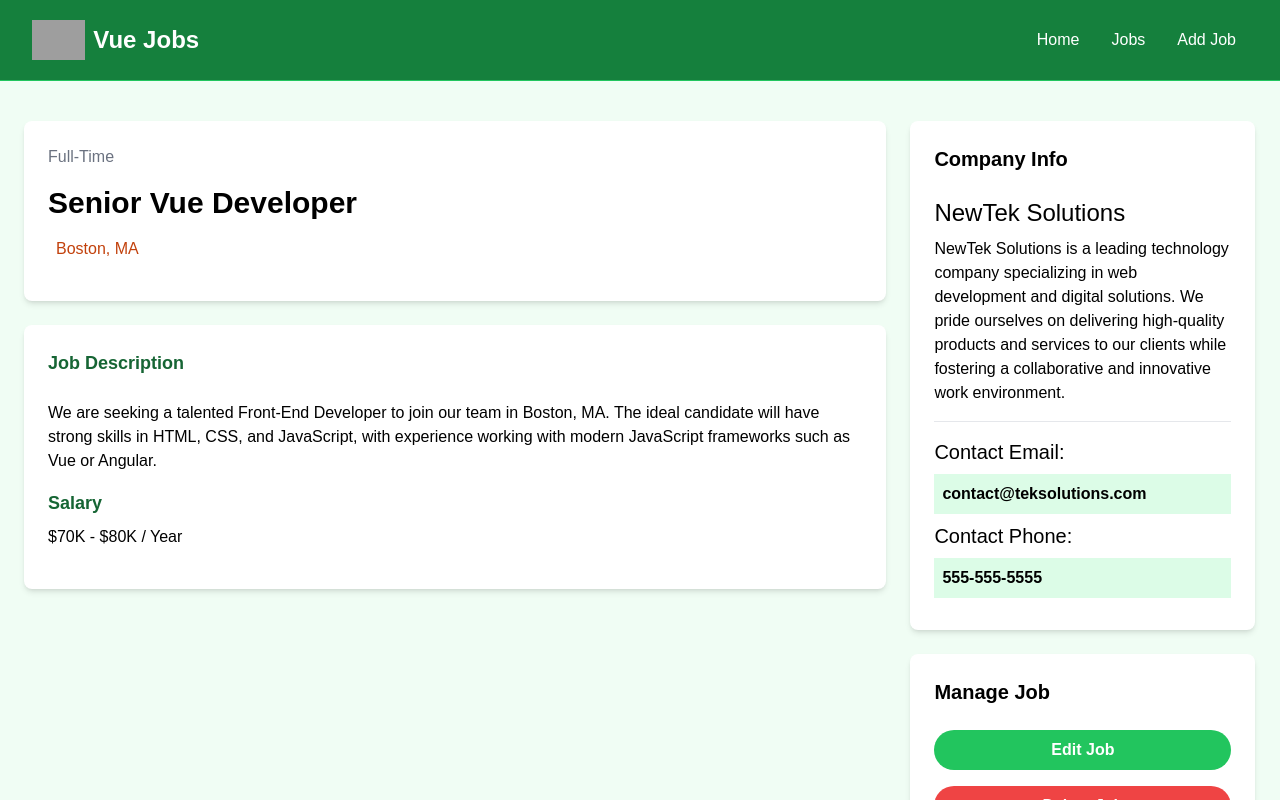
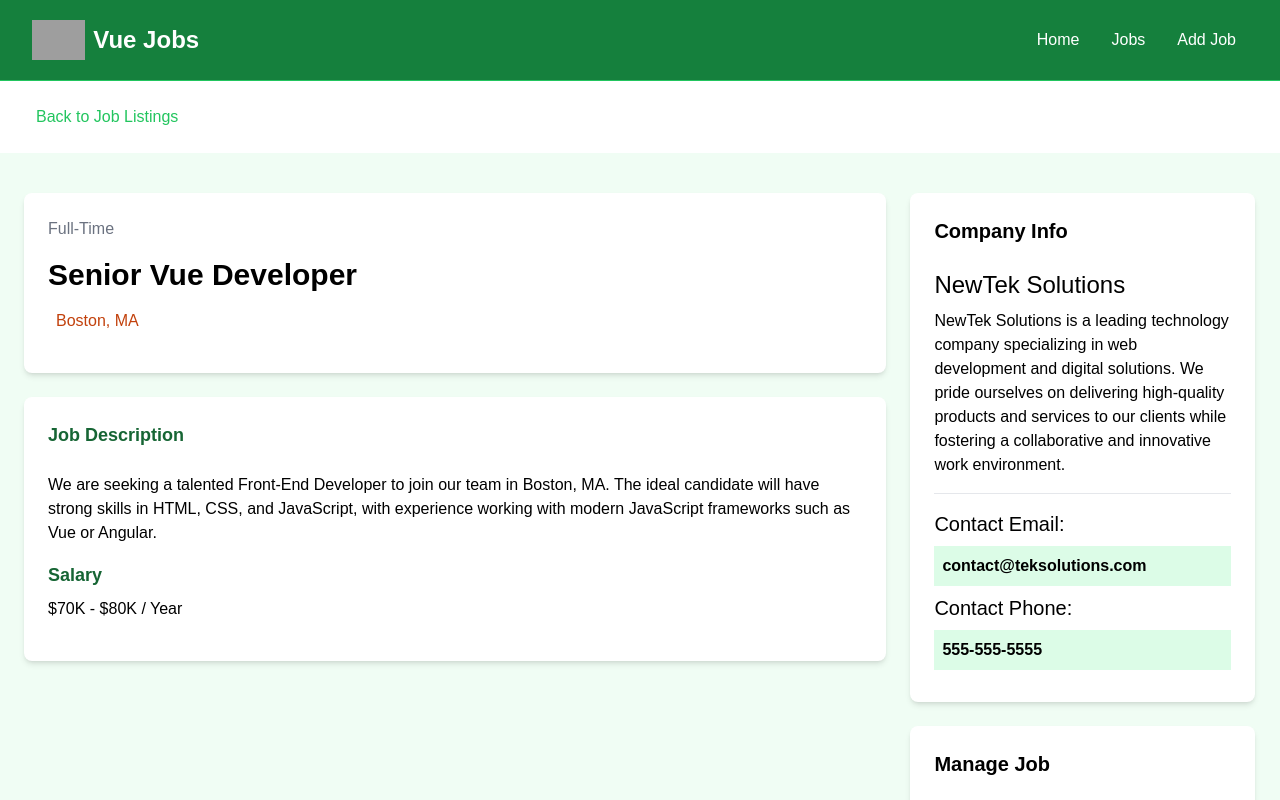
Before and after one commit to 70928manson/vue-pratice-board, a Vue app: page /jobs/1 in a window 1280 px wide. Shown: the top 800 px of the page. Built offline with nearby package versions, Linux system fonts and the light colour scheme; data requests are answered from the project's data file; grey boxes are pictures that could not be loaded; the HTML template or start-up script is replaced by a standard one.

Commit message:
feat: job page add BackButton component

```diff
--- /dev/null
+++ b/src/components/BackButton.vue
@@ -0,0 +1,14 @@
+<script setup>
+import { RouterLink } from 'vue-router';
+</script>
+
+<template>
+    <section>
+        <div class="container m-auto py-6 px-6">
+            <RouterLink to="/jobs" class="text-green-500 hover:text-green-600 flex items-center">
+                <i class="pi pi-arrow-circle-left mr-3"></i>
+                Back to Job Listings
+            </RouterLink>
+        </div>
+    </section>
+</template>
--- a/src/views/JobView.vue
+++ b/src/views/JobView.vue
@@ -1,5 +1,6 @@
 <script setup>
 import PulseLoader from 'vue-spinner/src/PulseLoader.vue';
+import BackButton from '@/components/BackButton.vue';
 import { reactive, onMounted } from 'vue';
 import { useRoute, RouterLink } from 'vue-router';
 import axios from 'axios';
@@ -26,9 +27,7 @@
 </script>
 
 <template>
-    <div v-if="state.isLoading" class="text-center text-gray-500 py-6">
-        <PulseLoader />
-    </div>
+    <BackButton />
     <section v-if="!state.isLoading" class="bg-green-50">
         <div class="container m-auto py-10 px-6">
             <div class="grid grid-cols-1 md:grid-cols-70/30 w-full gap-6">
@@ -101,5 +100,4 @@
     <div v-else class="text-center text-gray-500 py-6">
         <PulseLoader />
     </div>
-
 </template>
```
